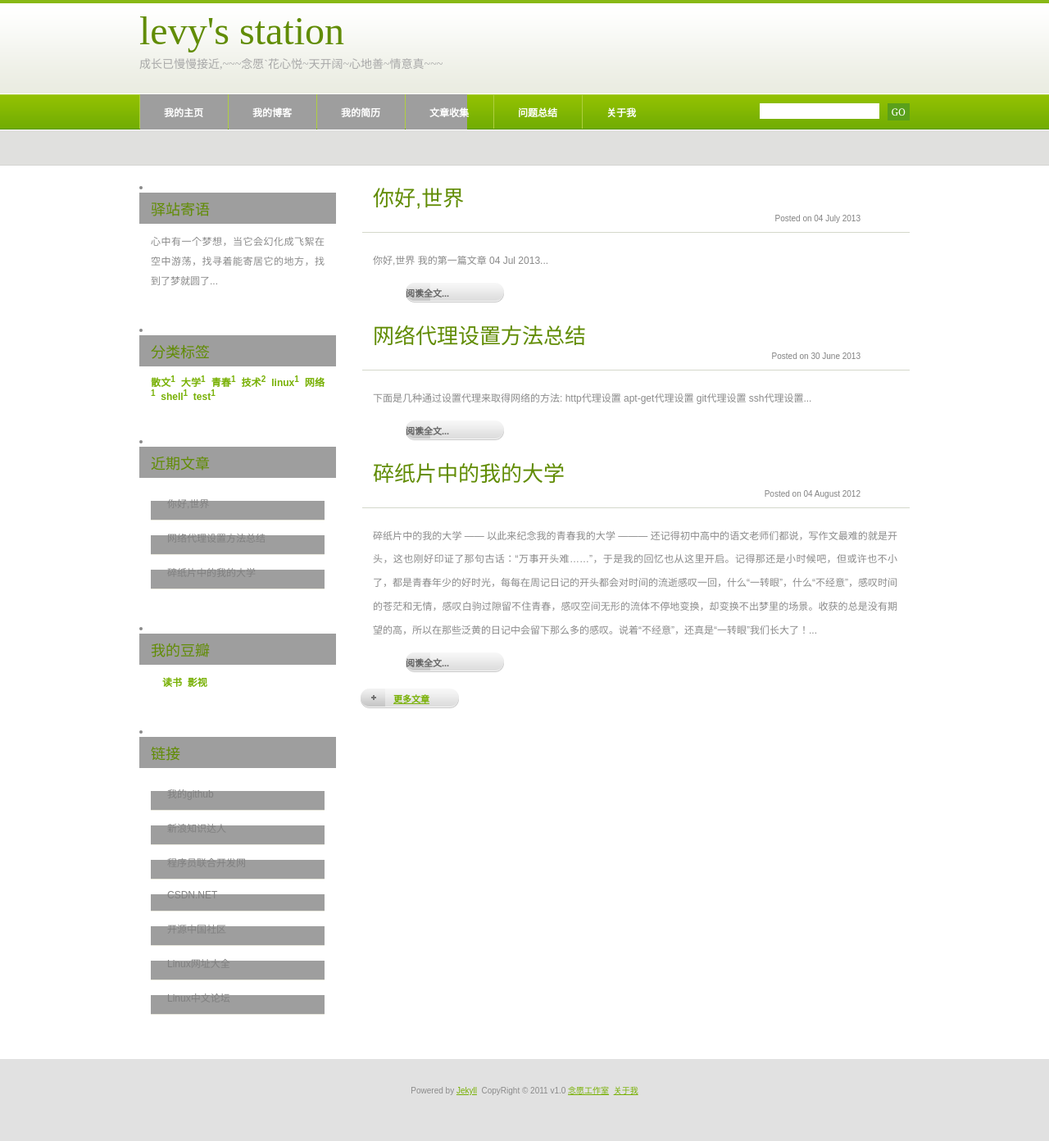
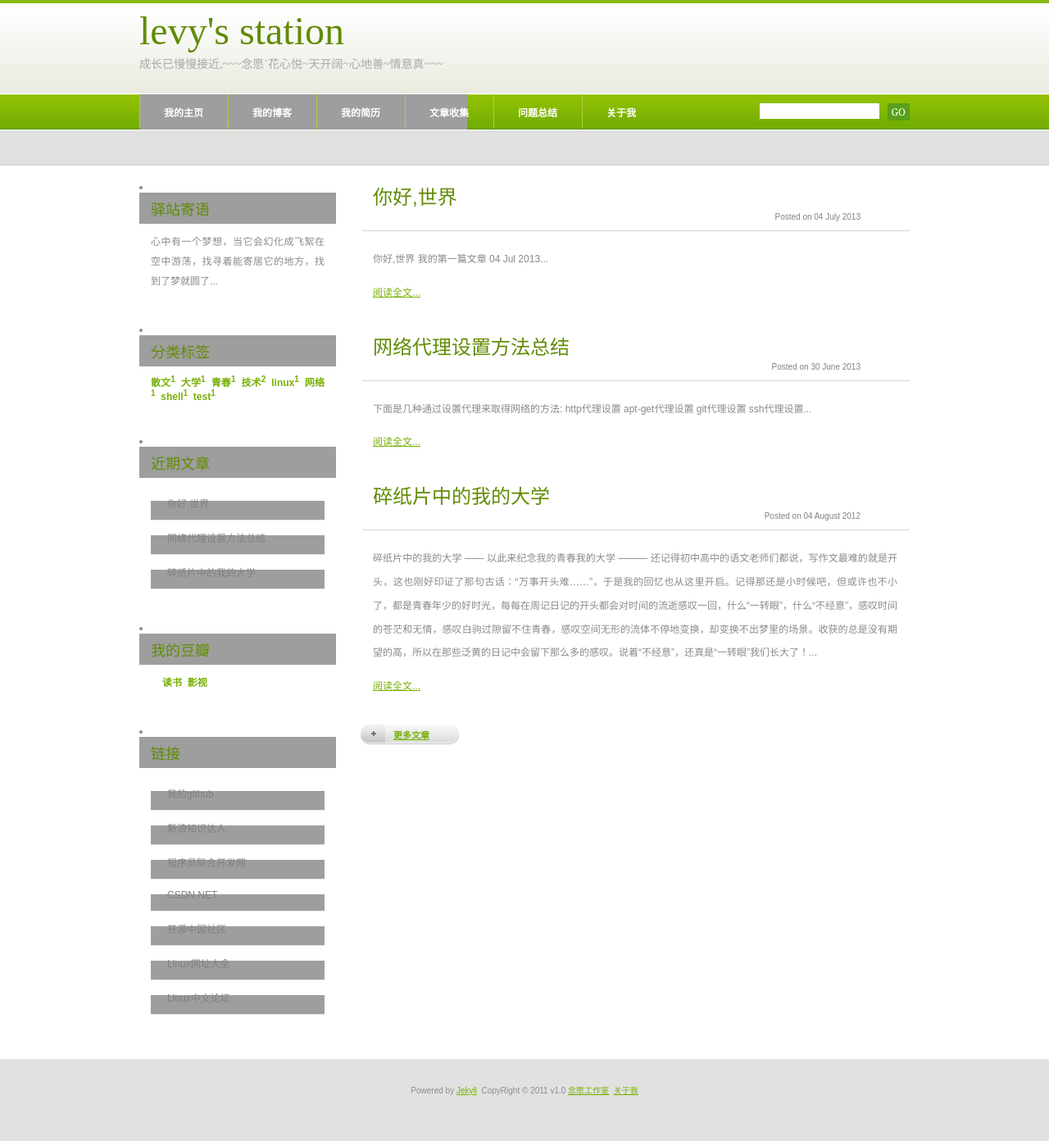
Before and after one commit to cailiwei/yuan, a Jekyll site: the page built from index.html, in a window 1280 px wide. Shown: the whole page at 82% size. Built offline with Jekyll 4.4.1, drawn with Linux system fonts in a browser that asks for light colours; the list of posts is cut into pages by our own code; comment, search, counter and statistics services are not loaded.

Commit message:
test again

```diff
--- a/css/style.css
+++ b/css/style.css
@@ -293,12 +293,12 @@ hr { display: none; }
 .post .title a {
 	text-decoration: none;
 	text-transform: capitalize;
-	font-size: 26px;
+	font-size: 24px;
 	color: #618C04;
 }
 
 .post .date {
-	margin-top: -8px;
+	margin-top: -10px;
 	margin-left: 2px;
 	padding: 0px 30px 2px 15px;
 	padding-left: 15px;
@@ -307,7 +307,7 @@ hr { display: none; }
 }
 
 .post .meta {
-	margin-top: -8px;
+	margin-top: -10px;
 	margin-left: 2px;
 	padding: 0px 30px 2px 15px;
 	border-bottom: 1px solid #D4D8CB;
@@ -319,7 +319,7 @@ hr { display: none; }
 
 .post .meta span {
 	display: block;
-	margin-top: -10px;
+	margin-top: -12px;
 }
 
 .post .meta a {
@@ -338,21 +338,6 @@ hr { display: none; }
 	margin: 0px 0px 0px 0px;
 	padding: 4px 0px 0px 40px;
 	background: url(images/img03.gif) no-repeat left top;
-	text-decoration: none;
-	font-family: Arial, Helvetica, sans-serif;
-	font-size: 11px;
-	text-decoration: none;
-	font-weight: bold;
-	color: #666666;
-}
-
-.post .entry .more{
-	display: block;
-	width: 120px;
-	height: 20px;
-	margin: 0px 0px 0px 0px;
-	padding: 4px 0px 0px 40px;
-	background: url(images/img03.gif) no-repeat right top;
 	text-decoration: none;
 	font-family: Arial, Helvetica, sans-serif;
 	font-size: 11px;
--- a/index.html
+++ b/index.html
@@ -15,8 +15,9 @@ layout: default
 			{% else %}
 			<p>{{ post.content | strip_html | truncatewords: 5 }}</p>
 			{% endif %}
-			<span><a href="{{site.baseurl}}{{ post.url }}" class="more">阅读全文...</a></span>
+			<p><span style="text-align:right"><a href="{{site.baseurl}}{{ post.url }}">阅读全文...</a></span></p>
 		</div>
+		<hr />
 		{% endfor %}
 
 		<div class="links">
```
